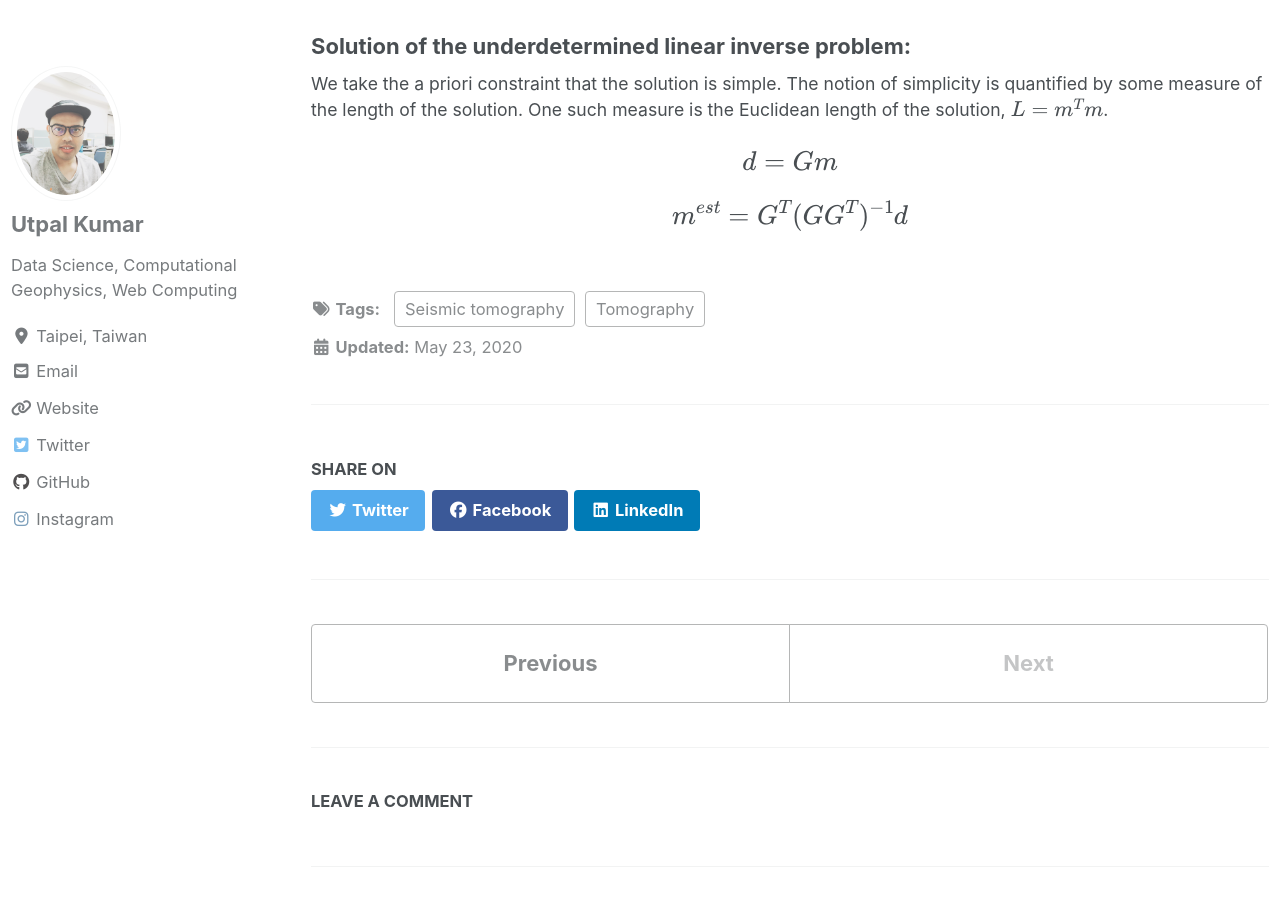
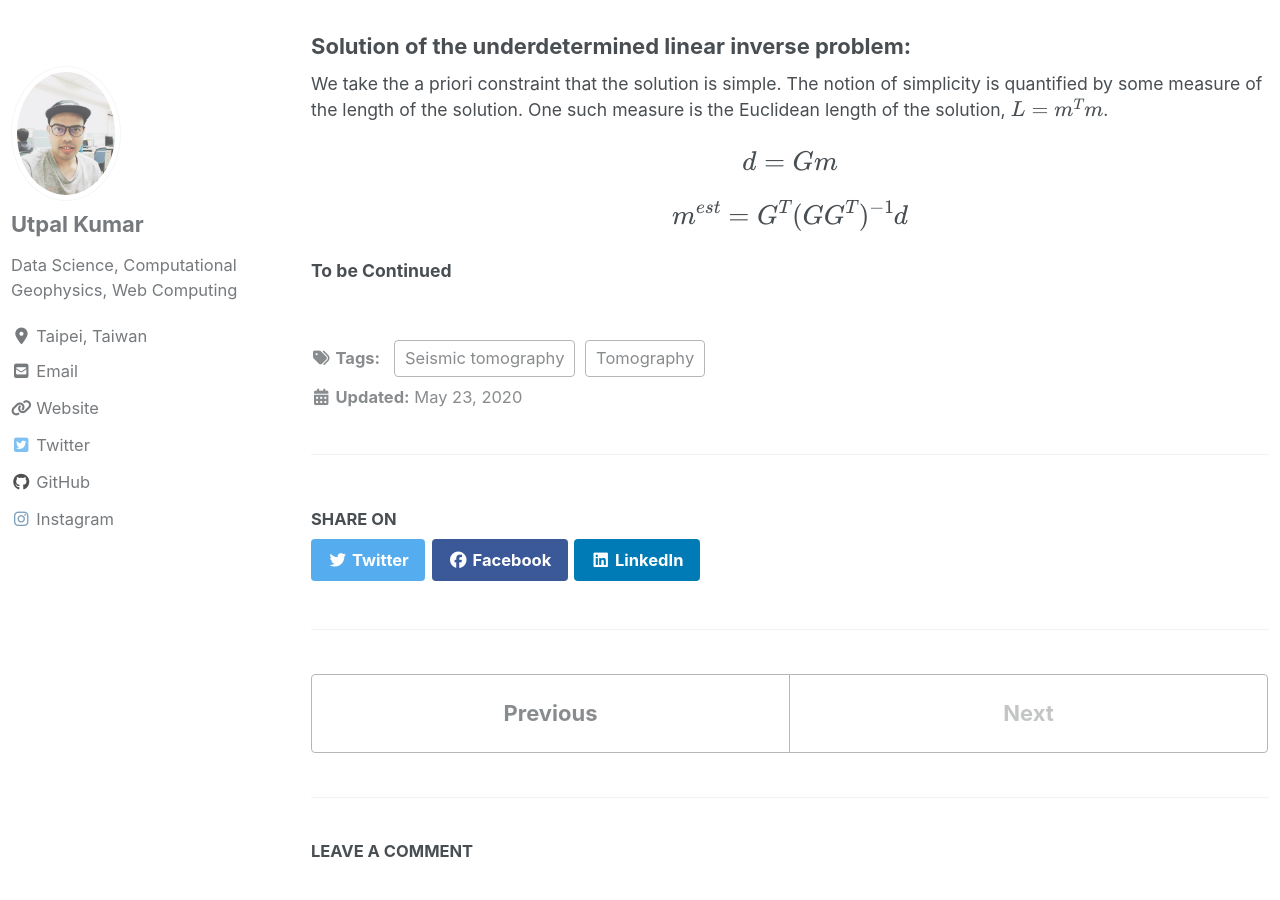
Before and after one commit to apexcodings/earthinversion.github.io, a Jekyll site: the page built from _posts/2020-05-23-numerical-tests-travel-time-tomography.md, in a window 1280 px wide and 900 px high, scrolled down 1069 px. Built offline with Jekyll 4.4.1, drawn with Linux system fonts in a browser that asks for light colours; cached includes are drawn as plain includes; nearby versions of some CDN libraries; formulas are drawn with MathJax 3; comment, search, counter and statistics services are not loaded.

Commit message:
post to be continued Saturday, May 23, 2020 at 1:18:27 PM

```diff
--- a/_posts/2020-05-23-numerical-tests-travel-time-tomography.md
+++ b/_posts/2020-05-23-numerical-tests-travel-time-tomography.md
@@ -34,3 +34,6 @@ We take the a priori constraint that the solution is simple. The notion of simpl
 $$d = Gm$$
 
 $$𝑚^{est} = 𝐺^T(𝐺𝐺^T)^{-1}𝑑$$
+
+
+__To be Continued__
```
